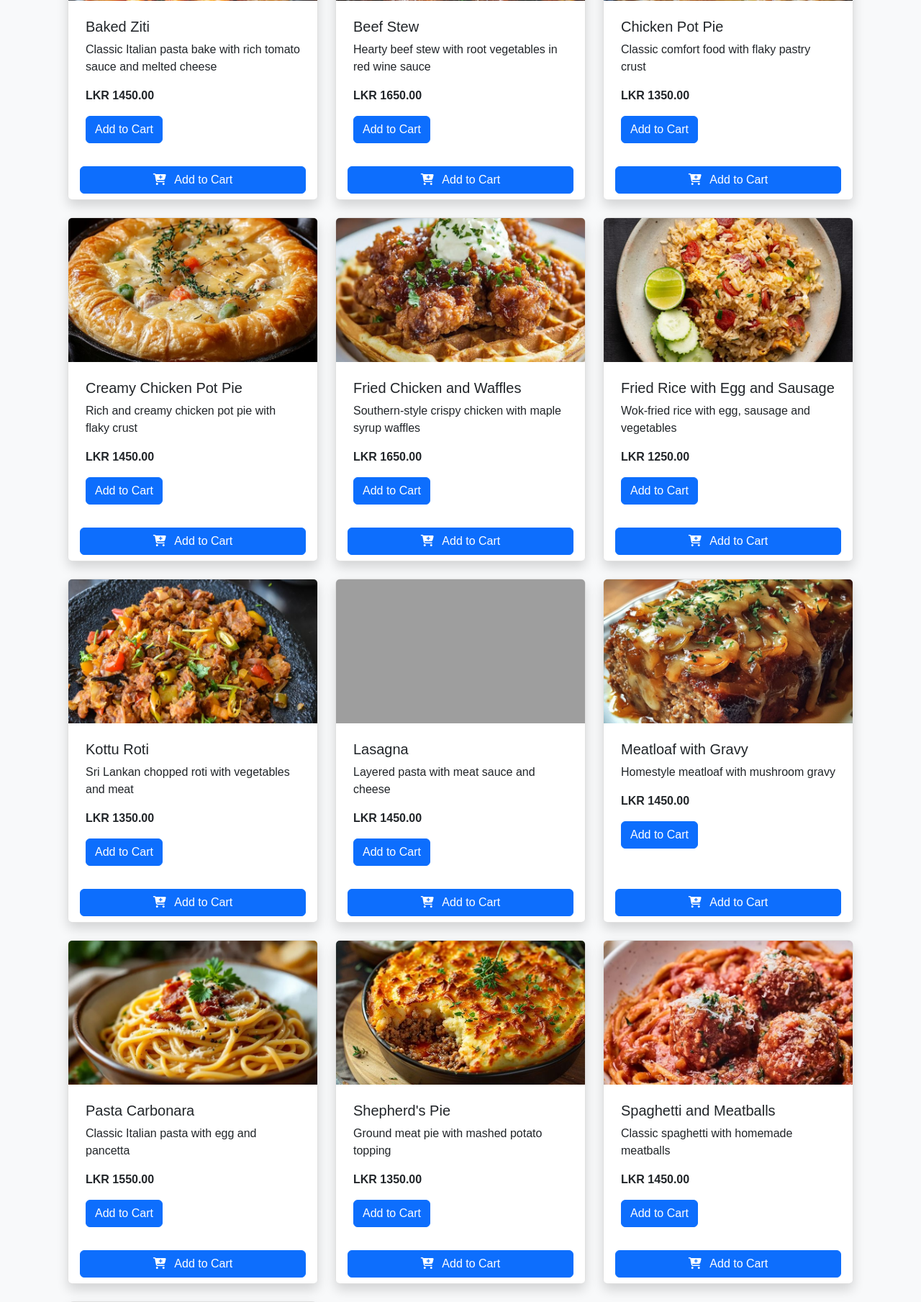
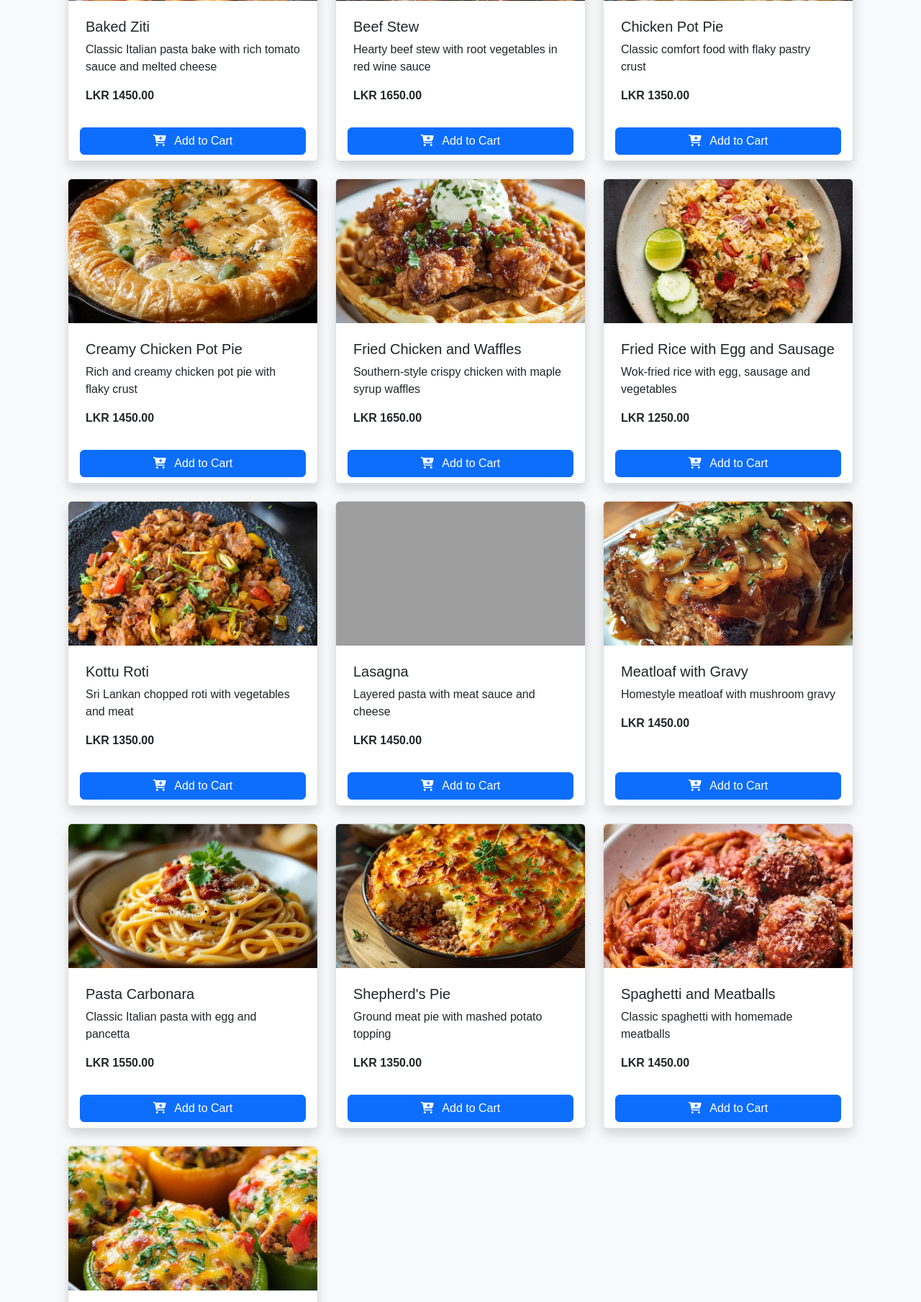
Before and after one commit to MihanTilk/BAD-Group-Project, a Django app: page /menu/ in a window 1280 px wide. Shown: the part 678-2487 px from the top of the page at 72% size. Run offline with Django 5.2, Linux system fonts and the light colour scheme; data comes from the database, SQL or seed files in the repository; grey boxes are pictures that could not be loaded.

Commit message:
Removed one add to cart button

```diff
--- a/orders/templates/orders/menu.html
+++ b/orders/templates/orders/menu.html
@@ -40,10 +40,7 @@
                             <h5 class="card-title">{{ item.name }}</h5>
                             <p class="card-text">{{ item.description }}</p>
                             <p class="card-text"><strong>LKR {{ item.price }}</strong></p>
-                            <form action="{% url 'add_to_cart' item_id=item.id %}" method="post">
-                                {% csrf_token %}
-                                <button type="submit" class="btn btn-primary">Add to Cart</button>
-                            </form>
+
                         </div>
                         <div class="card-footer bg-white border-0">
                             <form action="{% url 'add_to_cart' item_id=item.id %}" method="post">
```
